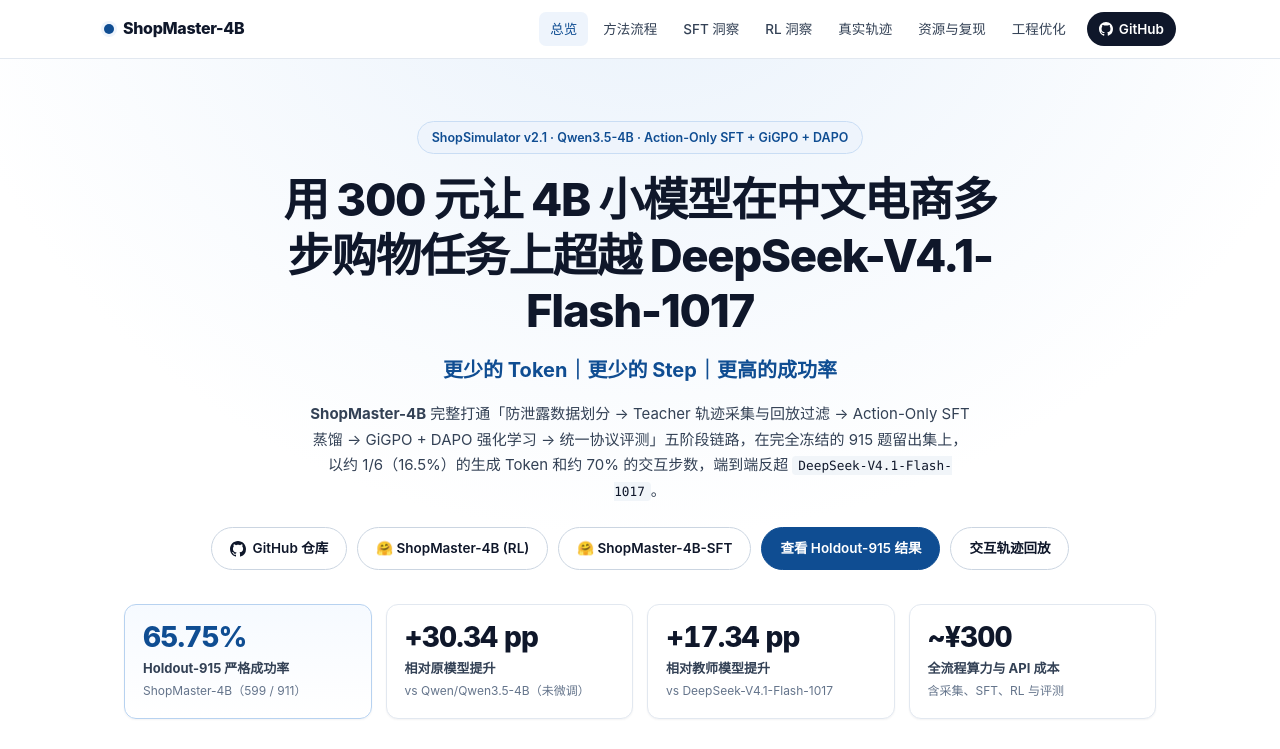
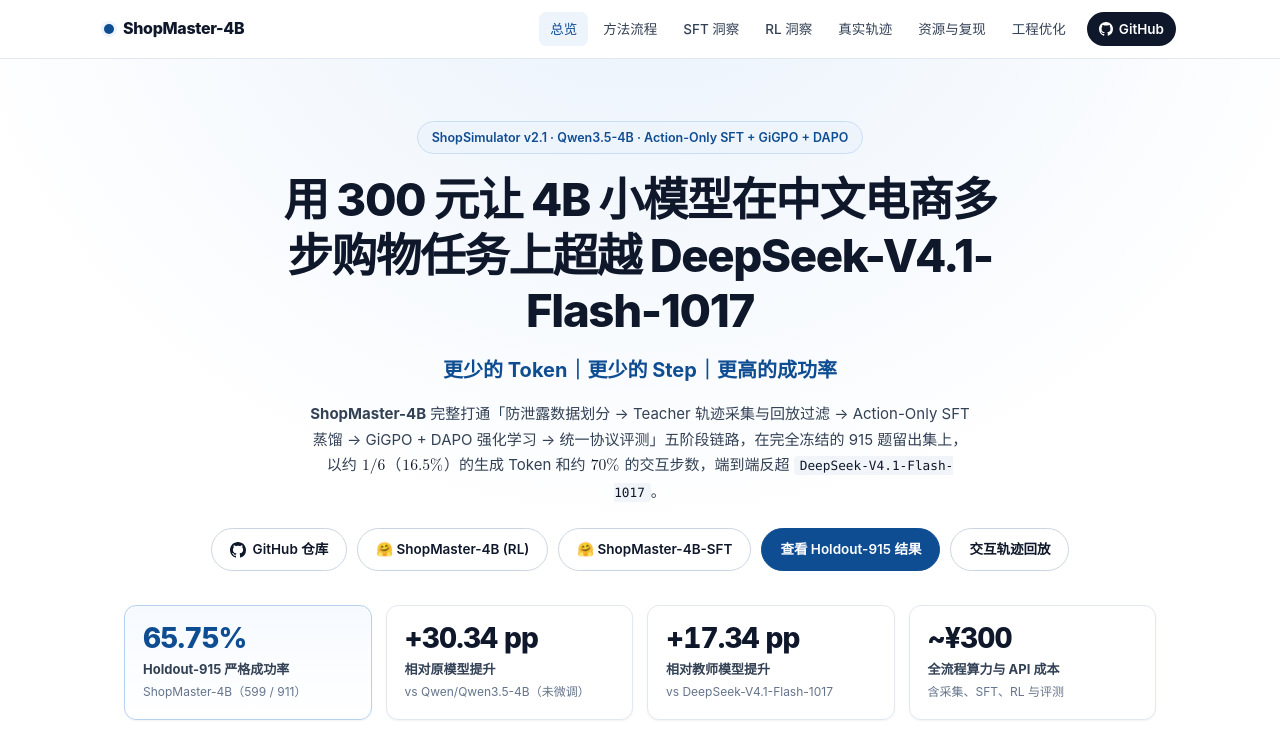
Before and after one commit to HOWILLMAKEIT/ShopMaster-4B, a plain HTML site: page index.html in a window 1280 px wide. Shown: the top 749 px of the page. Drawn offline with Linux system fonts and the light colour scheme.

Commit message:
style(pages): add LaTeX-style serif math typography class for inline numeric ratios

```diff
--- a/index.html
+++ b/index.html
@@ -197,6 +197,14 @@
       font-size: 15.5px;
       max-width: 78ch;
       margin: 0 0 24px;
+    }
+    .math {
+      font-family: "STIX Two Math", "Cambria Math", "Latin Modern Math", Georgia, "Times New Roman", serif;
+      font-size: 1.04em;
+      font-variant-numeric: lining-nums;
+      font-weight: 600;
+      color: var(--ink);
+      padding: 0 1px;
     }
     code {
       font-family: var(--mono);
```
